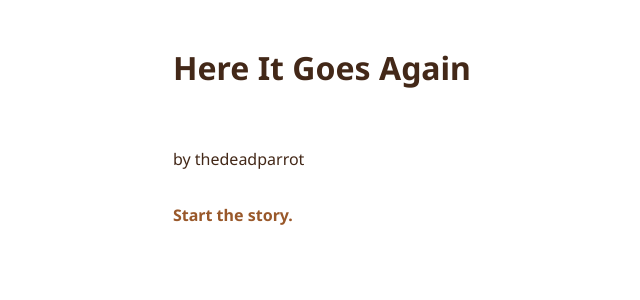
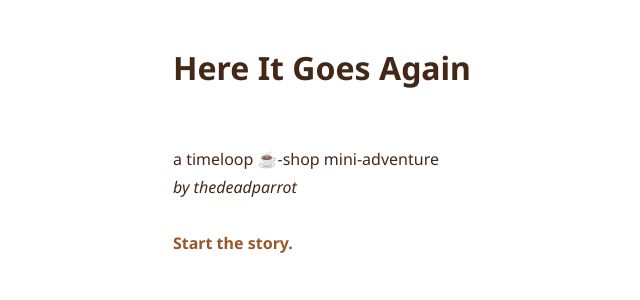
Before and after one commit to thedeadparrot/fic-projects, a Jekyll site: the page first-meeting/first-meeting.html, which Jekyll copies as it is, in a window 1280 px wide. Shown: the top 300 px of the page, without its empty margins (35-675 px from the left). Built offline with Jekyll 4.4.1, drawn with Linux system fonts in a browser that asks for light colours; part of the change alters nothing that is shown.

Commit message:
update first meeting

```diff
--- a/first-meeting/first-meeting.html
+++ b/first-meeting/first-meeting.html
@@ -126,7 +126,8 @@ a:hover {
 UIBar.destroy();
 &lt;&lt;/script&gt;&gt;</tw-passagedata><tw-passagedata pid="2" name="Start" tags="" position="225,100" size="100,100">! Here It Goes Again
 
-by thedeadparrot
+a timeloop ☕-shop mini-adventure
+//by thedeadparrot//
 
 [[Start the story.|Beginning]]</tw-passagedata><tw-passagedata pid="3" name="FirstRestart" tags="" position="350,100" size="100,100">&lt;&lt;set $viewedRestart to true&gt;&gt;&lt;&lt;set $loops to 1&gt;&gt;You blink your eyes open. You hadn&#39;t even realized they were closed. You take a look around. You&#39;re back at your table. Bling is still finishing off his croissant. Your heart jumps into your throat as you notice that the man is still at his table. The paperback lays open in front of him as he gazes out of the window. Was it all a dream? A strange fantasy? That doesn&#39;t seem so important right now. What does seem important is that you have another chance to talk to your mystery man. You&#39;re going to take advantage of it.
 
@@ -140,7 +141,9 @@ by thedeadparrot
 &lt;&lt;if $loops &gt; 1 and $viewedRestart is false&gt;&gt;&lt;&lt;goto &quot;FirstRestart&quot;&gt;&gt;&lt;&lt;/if&gt;&gt;
 &lt;&lt;/nobr&gt;&gt;&lt;&lt;if $loops is 3&gt;&gt;You blink your eyes open. You have another chance. You can figure this out. You just need to get all the pieces to line up in the right order. You believe in yourself.
 
-&lt;&lt;elseif $loops &gt; 3&gt;&gt;//Okay// you think to yourself. One more try. You can do this.
+&lt;&lt;elseif $loops &gt; 3 and $loops is not 10&gt;&gt;//Okay// you think to yourself. One more try. You can do this.
+
+&lt;&lt;elseif $loops is 10&gt;&gt;The frustration mounts with every time you have to try again, but you aren&#39;t one to give up easily. So what if you&#39;ve seen this same scene play out ten times before? That isn&#39;t going to stop you.
 
 &lt;&lt;/if&gt;&gt;It is eleven in the morning, and you are sitting in a cafe, and you are staring at the most adorable man alive.
 
@@ -166,7 +169,7 @@ You shake your head. You don&#39;t know what it is, and you don&#39;t care.
 
 The current line isn&#39;t long. The cashier is taking an order and going through payment. If you hurry, you might be able to put in your own order before the cute guy leaves and maybe get the wifi password from the cashier.
 &lt;&lt;if $womanCoffee is true&gt;&gt;
-The woman from earlier is still engrossed in a conversation with the man with the iced coffee. They might even be flirting, which you think is rather cute. Maybe you even feel a little smug for playing cupid. She&#39;s clearly so distracted that she&#39;s not in line anymore.
+The woman from earlier is still engrossed in a conversation with the man with the iced coffee. They might even be flirting, which you think is rather cute. You even feel a little smug for playing Cupid. She&#39;s clearly so distracted that she&#39;s not waiting to order anymore.
 
 [[Wait behind the current customer.|Get Wifi]]
 &lt;&lt;else&gt;&gt;
@@ -176,10 +179,10 @@ There is also woman standing in front of you. Her head is bent over a menu. Her
 [[Get in line behind her.|Wait]]
 &lt;&lt;/if&gt;&gt;</tw-passagedata><tw-passagedata pid="6" name="Get Woman&#39;s Attention" tags="" position="725,100" size="100,100">You try to get her attention. Waving your hands. Nudging her shoulder. Clearing your throat in a pointed and insistent fashion. Nothing seems to work. She is so focused on the menu in her hand, nothing else seems to matter to her.
 
-Maybe you need something much bigger and more dramatic to get her to notice what&#39;s going on around her.
+Maybe you might need someone physically bumping into get her to notice what&#39;s going on around her, and well, you&#39;re not sure if that person should be you.
 
 [[Slide in front of her.|Cut in Line]]
-[[Continue patiently waiting behind her.|Continue Waiting]]</tw-passagedata><tw-passagedata pid="7" name="Cut in Line" tags="" position="850,100" size="100,100">Just as you attempt to dodge forward, she looks up. &quot;What do you think you&#39;re doing?&quot; she demands.
+[[Continue patiently waiting behind her.|Continue Waiting]]</tw-passagedata><tw-passagedata pid="7" name="Cut in Line" tags="" position="850,100" size="100,100">As you attempt to dodge forward, she looks up. &quot;What do you think you&#39;re doing?&quot; she demands.
 
 You blink at her. &quot;Uh, I was just--&quot; you say.
 
@@ -197,7 +200,7 @@ You fidget, restless, shifting your weight from foot to foot. Your mystery man h
 
 [[Slide in front of her.|Cut in Line]]
 [[Try to get her attention.|Get Woman&#39;s Attention]]
-[[Continue patiently waiting behind her.|Continue Waiting]]</tw-passagedata><tw-passagedata pid="9" name="Continue Waiting" tags="" position="1100,100" size="100,100">All you can do is watch and wait, helplessly, as the man pulls the backpack onto his shoulders. He pushes his way out the door and into the morning sunshine, a smile on his face.
+[[Continue patiently waiting behind her.|Continue Waiting]]</tw-passagedata><tw-passagedata pid="9" name="Continue Waiting" tags="" position="1100,100" size="100,100">All you can do is watch and wait from the line, helplessly, as the cute guy pulls the backpack onto his shoulders. He pushes his way out the door and into the morning sunshine, a smile on his face.
 
 The woman in front of you finally notices that it&#39;s her turn to order and steps forward. It&#39;s too late, though. You&#39;ve lost your chance.
 
@@ -207,27 +210,27 @@ Your vision gets fuzzy at the edges. The world starts to tilt. Your stomach lurc
 
 You step up to the register. &quot;Can I have the wifi password?&quot; you ask.
 
-The cashier fixes you with a bored, dead-eyed look. &quot;I can&#39;t give you the password until you order something.&quot;
+The cashier fixes you with a bored, dead-eyed look. &quot;I can&#39;t give you the password unless you buy something.&quot;
 
 &quot;I&#39;ve been here for the last hour,&quot; you protest. &quot;You sold me a cheese danish.&quot; You gesture in the direction of your table, which is still piled high with the detritus of plates and cups from your various purchases.
 
-&quot;I can&#39;t give you the password until you order something,&quot; the cashier repeats with the same patient monotone.
+&quot;I can&#39;t give you the password unless you buy something,&quot; the cashier repeats with the same patient monotone.
 
-You sigh and order yourself a cookie. The man has packed up all his stuff. His backpack is on his back. He&#39;s on his way out the door. But you are getting closer to finally getting to talk to him. You can feel it.
+You sigh and order yourself a cookie. Your mystery man has packed up all his stuff. His backpack is on his back. He&#39;s on his way out the door. But you are getting closer to finally getting to talk to him. You can feel it.
 
 &quot;The wifi password is &#39;COFFEE&#39; by the way,&quot; the cashier says.
 
 [[You take a big bite of the cookie. And when you blink...|Beginning]]</tw-passagedata><tw-passagedata pid="11" name="Dog" tags="" position="100,225" size="100,100">You stride purposefully towards the table across the room. You have your target in sight. You refuse to let him get away.
 
-That is, until a large, white dog bounds over to say hello. Its tail wags, and it noses at your legs in a friendly way.
+That is, until a large, fluffy, white dog bounds over to say hello. Its tail wags, and it noses at your legs in a friendly way.
 
-&quot;Oh, sorry about him,&quot; the owner says. &quot;He just really loves meeting new people.&quot;
+&quot;Oh, sorry about him,&quot; the owner says. &quot;She just really loves meeting new people.&quot;
 
-Yes, you have a goal in front of you, but well, there&#39;s a friendly dog in front of you, and you //have// to stop and give him a pet. That&#39;s one of the reasons why you like this place. It has a relaxed, friendly vibe, and you love watching and meeting new dogs, even if you are more of a cat person. &lt;&lt;if $biscuit is false&gt;&gt;They even have a tin of dog biscuits at the condiments station.&lt;&lt;/if&gt;&gt;
+Yes, you have a goal in front of you, but well, there&#39;s a friendly dog in front of you, and you //have// to stop and give her a pet. That&#39;s one of the reasons why you like this place. It has a relaxed, friendly vibe, and you love watching and meeting new dogs, even if you are more of a cat person. &lt;&lt;if $biscuit is false&gt;&gt;They even have a tin of dog biscuits at the condiments station.&lt;&lt;/if&gt;&gt;
 
-You give the dog a few head pats and a few scritches. He slobbers all over your hand. You keep one eye out on your target. He is slowly stacking his used mug on top of his plate. You still have time.
+You give the dog a few head pats and a few scritches. She slobbers all over your hand. You keep one eye out on your target. He is slowly stacking his used mug on top of his plate. You still have time.
 &lt;&lt;if $biscuit is false&gt;&gt;
-As you get up, the dog gets even more excited. He dodges around your legs, tangling his leash around your ankles. You try to extract yourself, but you only seem to get more tangled.
+As you get up, the dog gets even more excited. She dodges around your legs, tangling her leash around your ankles. You try to extract yourself, but you only seem to get more tangled.
 
 When you look up again, the man is at the door, entirely uninterested in you or your plight. You take a step forward, reckless in your determination.
 
@@ -235,21 +238,21 @@ But your foot is still caught up in the leash, and you go crashing to the floor.
 
 [[Even then, everything goes dark...|Beginning]]
 &lt;&lt;else&gt;&gt;
-&lt;&lt;linkreplace &quot;Offer the dog the biscuit.&quot;&gt;&gt;After you&#39;re done petting, you offer the dog the treat. He gets so distracted by it, he loses interest in you immediately, which is disappointing, but fair.
+&lt;&lt;linkreplace &quot;Offer the dog the biscuit.&quot;&gt;&gt;After you&#39;re done petting, you offer the dog the treat. She gets so distracted by it, she loses interest in you immediately, which is disappointing, but fair.
 &lt;&lt;if $wifiGiven is false&gt;&gt;
 Just as you&#39;re going to continue on your way, Bling comes up behind you. &quot;Oh wow, who have you got here?&quot; He leans down to greet the dog by offering up his hand. &quot;Tadej, aren&#39;t you going to introduce me to your new friend?&quot;
 
 &quot;But I--&quot; you protest, but it comes out weak. You&#39;ve always had a hard time saying &quot;no&quot; to Bling.
 
-&quot;Nonsense. I&#39;m just glad I went looking for the wifi password at the register and found you here instead. Always up for meeting new dogs.&quot; The dog lets Bling pet him and even flops over for belly rubs, which you&#39;re unsure if you find insulting or not.
+&quot;Nonsense. I&#39;m just glad I went looking for the wifi password and found you here instead. Always up for meeting new dogs.&quot; The dog lets Bling pet her and even flops over for belly rubs. She didn&#39;t do that for you, and you&#39;re unsure if you find that insulting or not.
 
 &quot;I will just--&quot; you try again. You can feel the clock ticking down, one second after another.
 
 But Bling somehow manages to rope you into a conversation with the owner about his own dog at home. You don&#39;t even have a dog. You don&#39;t know what you&#39;re still doing here.
 
-You look up, and the mystery man is gone. You sigh.
+You take another glance at the table by the window, and the mystery man is gone. Again. You sigh.
 
-[[You close your eyes. Time to try again...|Beginning]]
+[[You close your eyes. One more time around...|Beginning]]
 &lt;&lt;else&gt;&gt;
 You take a quick look over your shoulder. Bling is still busy with his iPad. Good.
 
@@ -268,7 +271,9 @@ You have reasonable reflexes, but you still don&#39;t manage to get out the way
 
 The former owner of said cup of coffee runs up to you. &quot;I am so, so sorry,&quot; he says. He grabs a fistful of napkins and starts trying to dab at the growing stain.
 
-You try to wave him away. It&#39;s only somewhat successful. When you finally get a moment of freedom, the table by the window is empty, and the cute guy has vanished into thin air.
+You try to wave him away. It&#39;s only somewhat successful. He keeps up a stream of apologetic words and seemingly empties the entire pile of napkins.
+
+When you finally get a moment of freedom, the table by the window is empty, and the cute guy has vanished into thin air.
 
 [[You do your best to smile through it, but...|Beginning]]
 &lt;&lt;/if&gt;&gt;</tw-passagedata><tw-passagedata pid="13" name="Dodge" tags="" position="350,225" size="100,100">You shift to the side, and as the man yells, the coffee goes flying safely past you and onto the floor. Whew. You look over the table again. What next?
@@ -309,7 +314,7 @@ You realize all too late that you left your phone back at the table with Bling.
 
 He laughs, creasing the lines near his eyes and mouth, and then he fishes a pen out of his pockets. &quot;That&#39;s fine,&quot; he says. &quot;I can still give it to you anyway.&quot;
 
-&lt;&lt;if $objectName&gt;&gt;You offer up the $objectName you grabbed from the condiment station. He takes it and scrawls &quot;Jonas&quot; and then his digits onto it and then hands it back. You clutch it in your fingers. This is precious cargo.&lt;&lt;else&gt;&gt;He takes your hand, turning it palm down. You feel all your nerves light up at the touch. He writes his name and number on the back of your hand. It&#39;ll probably last for the rest of the day, at least. You&#39;ll be able to look down and see the reminder of this exact moment.&lt;&lt;/if&gt;&gt; &quot;Thanks,&quot; you say.
+&lt;&lt;if $objectName&gt;&gt;You offer up the $objectName you grabbed from the condiment station. He takes it and scrawls &quot;Jonas&quot; and then his digits onto it before handing it back. You clutch it in your fingers. This is precious cargo.&lt;&lt;else&gt;&gt;He takes your hand, turning it palm down. You feel all your nerves light up at the touch. He writes his name and number on the back of your hand. It&#39;ll probably last for the rest of the day, at least. You&#39;ll be able to look down and see the reminder of this exact moment until it fades.&lt;&lt;/if&gt;&gt; &quot;Thanks,&quot; you say.
 
 &quot;It was nice meeting you,&quot; Jonas says. He slides the pen back into his pocket. &quot;Send me a text sometime, okay?&quot;
 
@@ -330,7 +335,13 @@ Bling comes up to you. &quot;Let&#39;s get out of here. The wifi in this place s
 
 [[The End.|Ending]]</tw-passagedata><tw-passagedata pid="17" name="Ending" tags="" position="850,225" size="100,100">!!End Notes
 
+
 This was built with [[TweeGo|https://github.com/tmedwards/tweego]] and [[Twine|https://twinery.org/]].
+
+Always liked the idea of building interactive time loop fic, but the idea of building a big one with lots of big feelings is very intimidating, and the idea of building a small one with smaller feelings was less so.
+
+Made for the [[Tour de France Fanworks Classification 2024|https://www.tumblr.com/wtfanworkclassification/754507583486836736/announcing-the-tour-de-france-fanwork]] and the prompt &#39;AU: different first meeting.&#39;
+
 
 [[Comment/Kudos on AO3|]]
 [[View source code|https://github.com/thedeadparrot/fic-projects/tree/main/first-meeting]]
```
